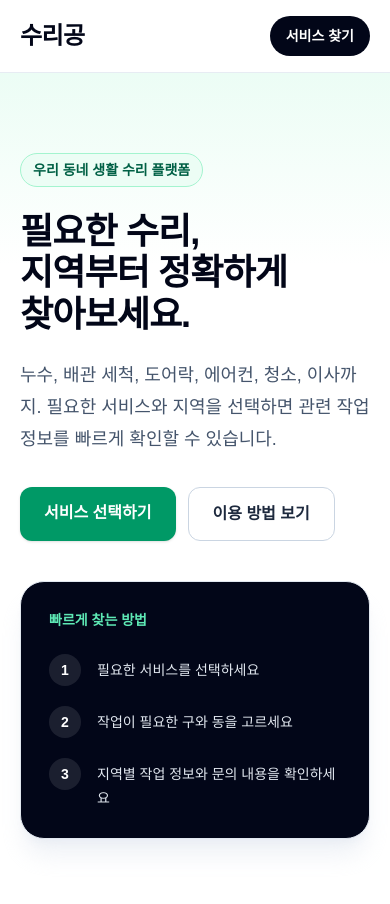
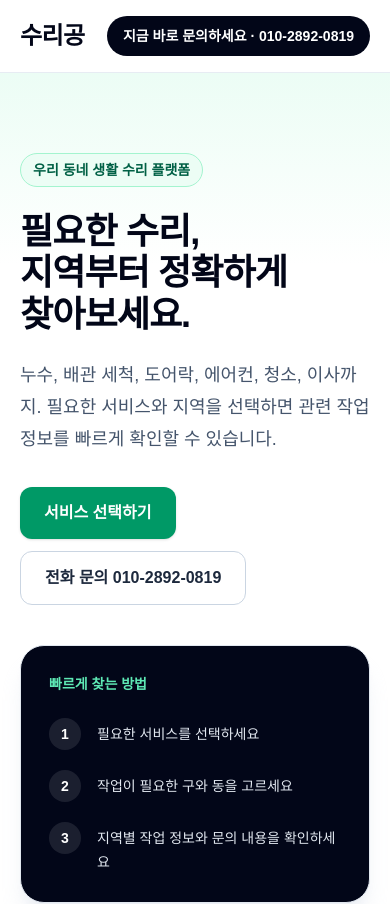
Before and after one commit to pgr150406-cpu/surigong-web, a Next.js app: page / in a window 390 px wide. Shown: the top 904 px of the page. Built offline with nearby package versions, Linux system fonts and the light colour scheme.

Commit message:
Add phone CTA and fix service button contrast

```diff
--- a/app/page.tsx
+++ b/app/page.tsx
@@ -34,10 +34,10 @@ export default function Home() {
           </nav>
 
           <a
-            href="#services"
+            href="tel:01028920819"
             className="rounded-full bg-slate-950 px-4 py-2.5 text-sm font-bold text-white transition hover:bg-slate-800"
           >
-            서비스 찾기
+            지금 바로 문의하세요 · 010-2892-0819
           </a>
         </div>
       </header>
@@ -71,10 +71,10 @@ export default function Home() {
                 서비스 선택하기
               </a>
               <a
-                href="#guide"
+                href="tel:01028920819"
                 className="rounded-xl border border-slate-300 bg-white px-6 py-3.5 font-bold text-slate-800 transition hover:bg-slate-50"
               >
-                이용 방법 보기
+                전화 문의 010-2892-0819
               </a>
             </div>
           </div>
@@ -164,16 +164,16 @@ export default function Home() {
       <section className="mx-auto max-w-6xl px-5 pb-20 md:px-6 md:pb-24">
         <div className="rounded-3xl bg-slate-950 px-7 py-10 text-white md:px-12 md:py-14">
           <p className="text-sm font-bold text-emerald-300">SURIGONG</p>
-          <h2 className="mt-3 text-3xl font-black md:text-4xl">어떤 수리가 필요하신가요?</h2>
-          <p className="mt-4 max-w-2xl leading-7 text-slate-300">필요한 서비스를 먼저 선택하고, 작업이 필요한 지역의 정보를 확인해보세요.</p>
-          <a href="#services" className="mt-7 inline-block rounded-xl bg-white px-6 py-3 font-bold text-slate-950">서비스 찾아보기</a>
+          <h2 className="mt-3 text-3xl font-black md:text-4xl">지금 바로 문의하세요</h2>
+          <p className="mt-4 max-w-2xl leading-7 text-slate-300">서비스 선택이 어렵거나 바로 상담이 필요하면 전화로 문의하세요.</p>
+          <a href="tel:01028920819" className="mt-7 inline-block rounded-xl bg-white px-6 py-3 font-bold text-slate-950">010-2892-0819</a>
         </div>
       </section>
 
       <footer className="border-t border-slate-200 bg-white">
         <div className="mx-auto flex max-w-6xl flex-col gap-2 px-5 py-8 text-sm text-slate-500 md:flex-row md:items-center md:justify-between md:px-6">
           <strong className="text-slate-800">수리공</strong>
-          <span>© 2026 수리공. All rights reserved.</span>
+          <span>문의 010-2892-0819 · © 2026 수리공. All rights reserved.</span>
         </div>
       </footer>
     </main>
```
